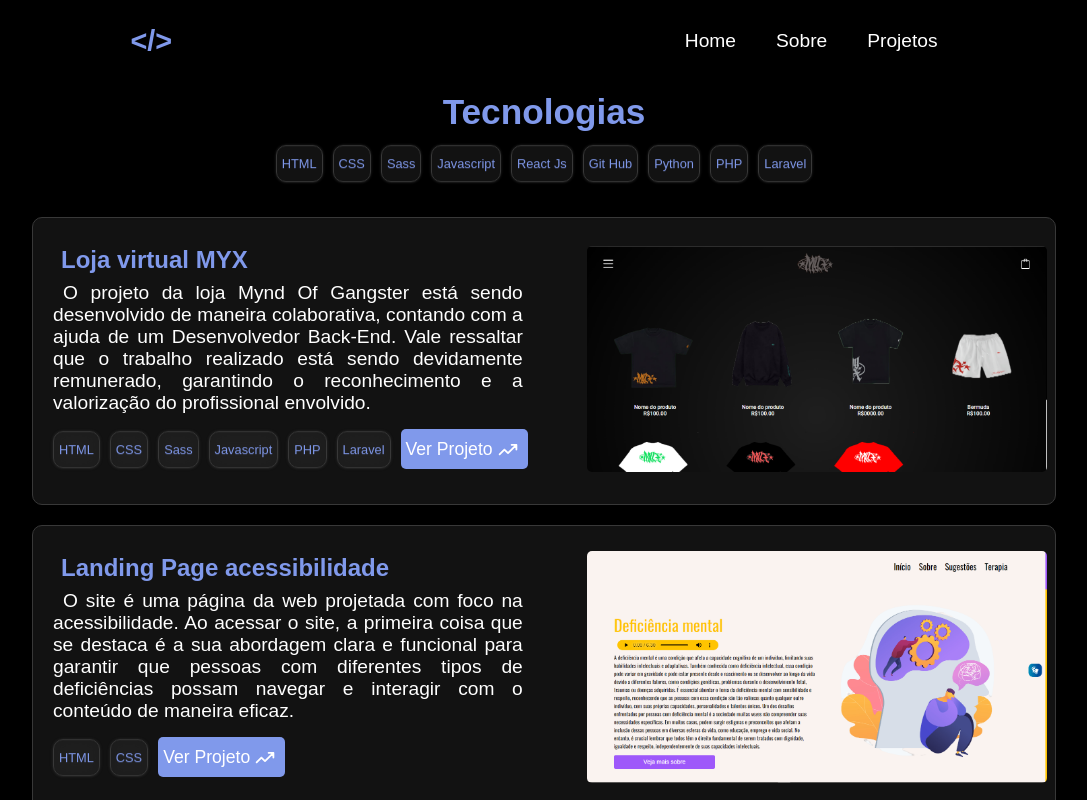
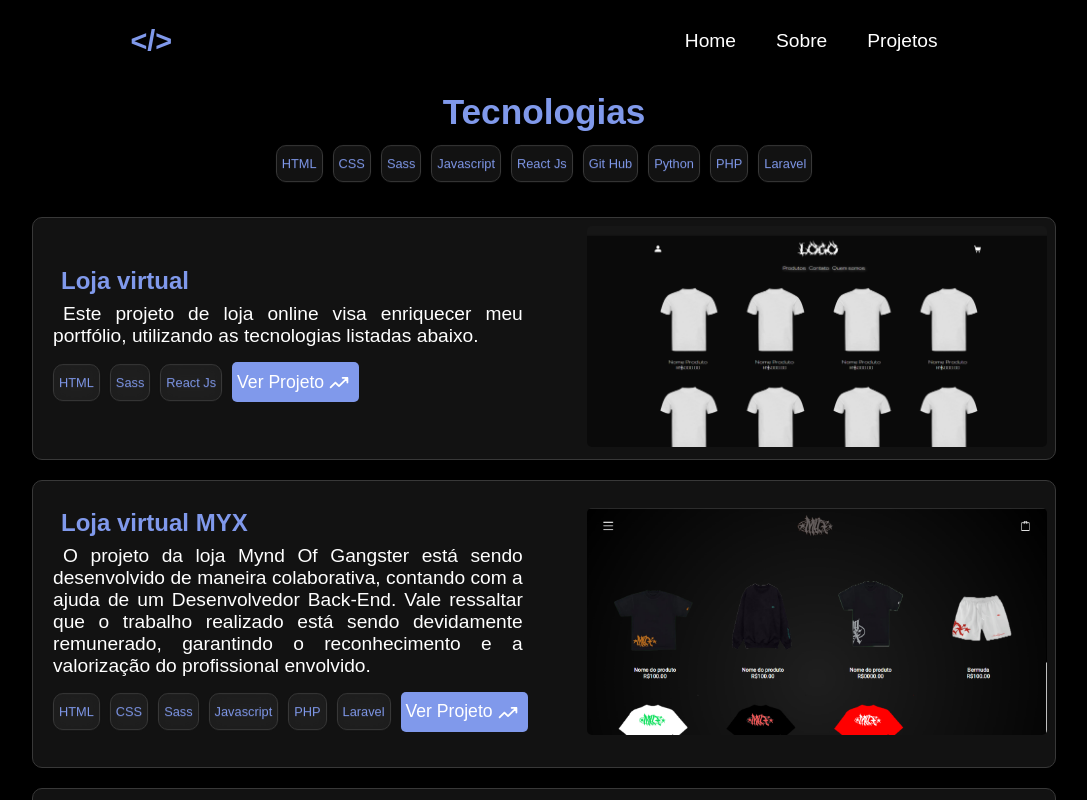
Before and after one commit to CaioSantos00/portfolioCaio, a React (Vite) app: page /Projetos in a window 1280 px wide. Shown: the top 800 px of the page, without its empty margins (96-1183 px from the left). Built offline with nearby package versions, Linux system fonts and the light colour scheme.

Commit message:
Atualizações

```diff
--- a/package.json
+++ b/package.json
@@ -25,6 +25,6 @@
     "eslint-plugin-react": "^7.32.2",
     "eslint-plugin-react-hooks": "^4.6.0",
     "eslint-plugin-react-refresh": "^0.4.1",
-    "vite": "^4.4.0"
+    "vite": "^4.5.2"
   }
 }
--- a/src/Componentes/Projetos/index.jsx
+++ b/src/Componentes/Projetos/index.jsx
@@ -5,6 +5,7 @@ import apiClima from "../../assets/Projetos/apiClima.png"
 import cardapio from "../../assets/Projetos/cardapio.png"
 import gerador from "../../assets/Projetos/geradorPass.png"
 import loja from "../../assets/Projetos/loja.png"
+import lojaReact from "../../assets/Projetos/lojaReact.png"
 
 import './Projetos.css'
 export default function Projetos() {
@@ -24,7 +25,22 @@ export default function Projetos() {
         <CardsTech nameTech={'Laravel'}/>
       </div>
       </div>
-
+      <CardsProject
+        imgProject={lojaReact}
+        altImg='E-commerce React'
+        nameProject='Loja virtual'
+        descriProject='
+        Este projeto de loja online visa enriquecer meu portfólio, utilizando as tecnologias listadas abaixo.
+        '
+        linkPro='https://front-end-ecommerce-seven.vercel.app/'
+        techs={
+        <>
+        <CardsTech nameTech='HTML'/>
+        <CardsTech nameTech='Sass'/>
+        <CardsTech nameTech='React Js'/>
+        </>
+        }
+        />
       <CardsProject
         imgProject={loja}
         altImg='E-commerce MYX'
```
Also changed, not shown: src/assets/Projetos/lojaReact.png (added), 1 other file (tests, documents, lock files or other folders).
